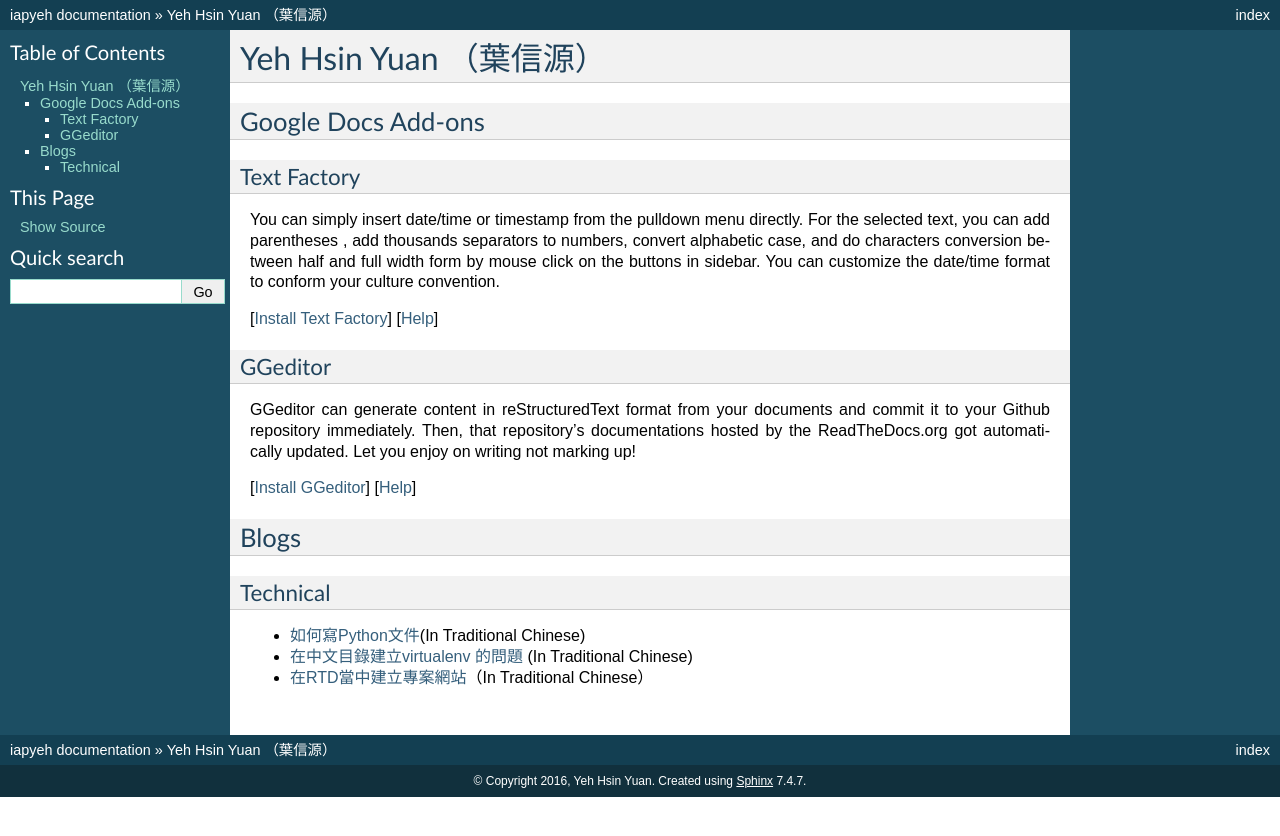
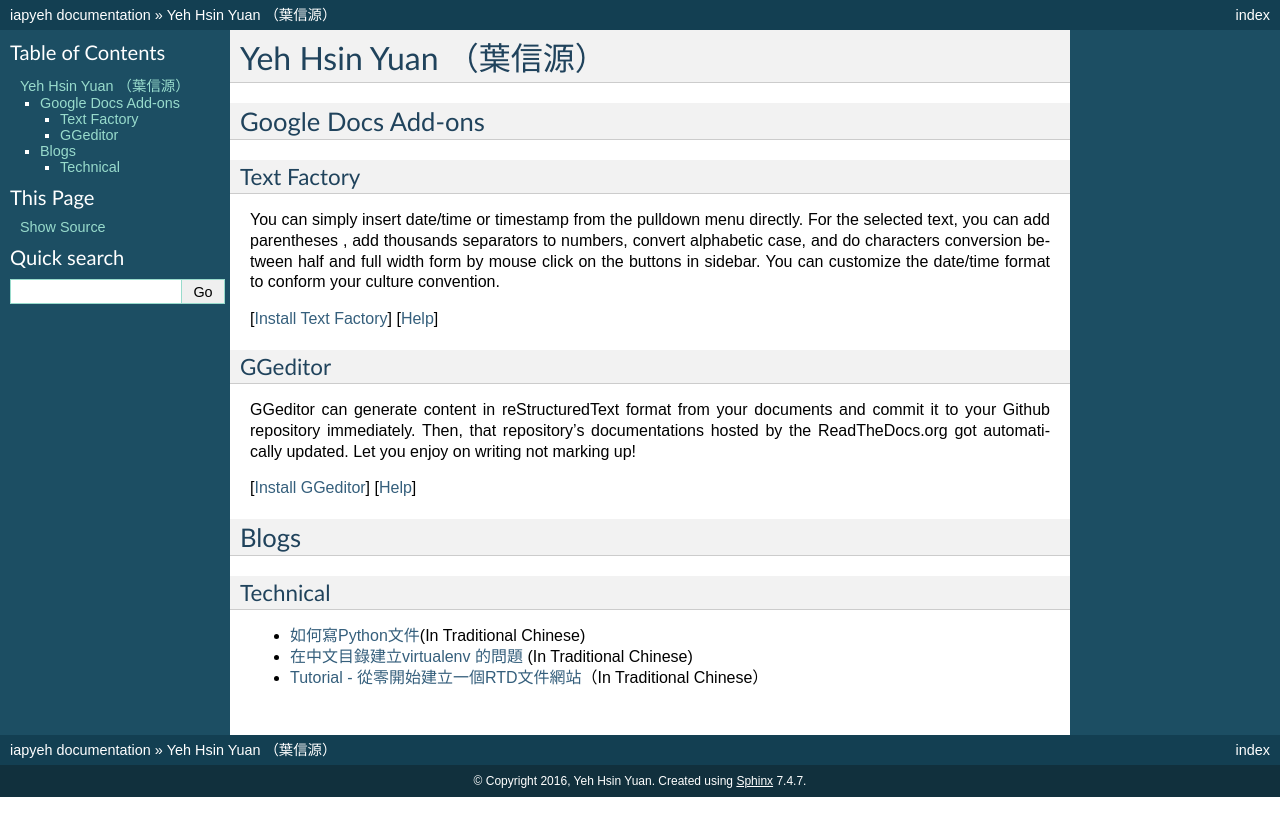
Before and after one commit to iapyeh/iapyeh, a Sphinx documentation site: the page built from docs/index.rst, in a window 1280 px wide. Shown: the top 836 px of the page. Built offline with Sphinx 7.4.7, drawn with Linux system fonts in a browser that asks for light colours.

Commit message:
Google Docs reST Editor@2017-1-24 12:6:32

```diff
--- a/docs/index.rst
+++ b/docs/index.rst
@@ -72,4 +72,4 @@ Technical
 
 .. |LINK7| raw:: html
 
-    <a href="http://iapyeh.readthedocs.io/en/latest/blogs/technical/GGeditorTutorialTw.html" target="_blank">在RTD當中建立專案網站</a>
+    <a href="blogs/technical/GGeditorTutorialTw.html">Tutorial - 從零開始建立一個RTD文件網站</a>
```
